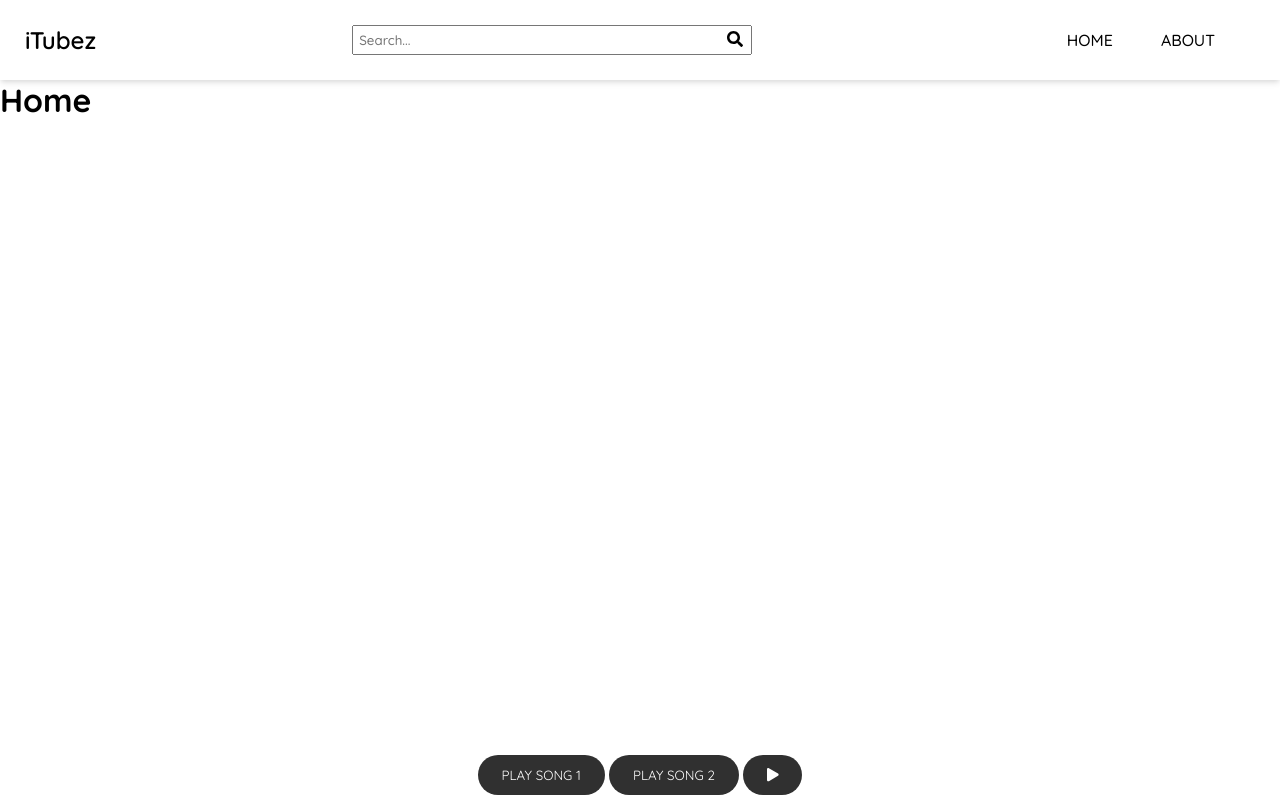
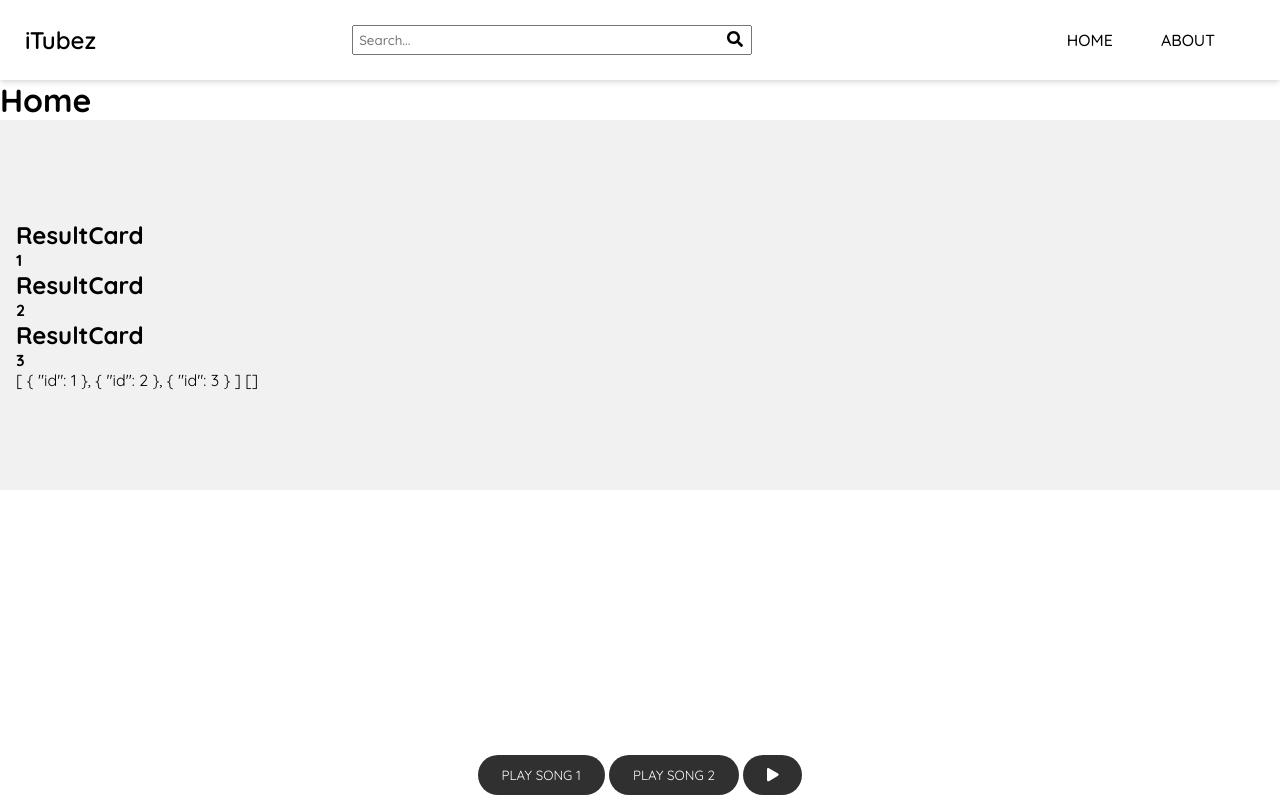
Before and after one commit to ClarenceLindh/i-tubez, a Vue app: page / in a window 1280 px wide. Built offline with nearby package versions, Linux system fonts and the light colour scheme.

Commit message:
ResultCardStarted

```diff
--- a/src/App.vue
+++ b/src/App.vue
@@ -108,4 +108,28 @@ button,
   background-color: rgba(128, 128, 128, 0.5) !important;
 }
 
+.result-card-wrap {
+  position: relative;
+  padding: 80px 16px;
+  background-color: #f1f1f1;
+  @media (min-width: 500px) {
+    padding: 100px 16px;
+  }
+
+  .result-cards {
+    display: grid;
+    gap: 32px;
+    grid-template-columns: 1fr;
+    @media (min-width: 500px) {
+      grid-template-columns: repeat(2, 1fr);
+    }
+    @media (min-width: 900px) {
+      grid-template-columns: repeat(3, 1fr);
+    }
+    @media (min-width: 1200px) {
+      grid-template-columns: repeat(4, 1fr);
+    }
+  }
+}
+
 </style>
--- a/src/components/ResultCard.vue
+++ b/src/components/ResultCard.vue
@@ -0,0 +1,24 @@
+<template>
+  <div class="result-card">
+    <h2>ResultCard</h2>
+    <div class="info">
+      <h4>{{ post.id }}</h4>
+    </div>
+  </div>
+</template>
+
+<script>
+export default {
+  name: "searchResults",
+  props: ["post"],
+
+  getResultList() {
+    return this.$store.state.getResultList;
+
+  },
+};
+</script>
+
+<style lang="scss" scoped>
+
+</style>
--- a/src/store/index.js
+++ b/src/store/index.js
@@ -10,6 +10,7 @@ export default new Vuex.Store({
    state: {
       resultList: [],
       searchPhrase: '',
+      samplePost: [{ id: 1 }, { id: 2 }, { id: 3 }]
 
    },
 
--- a/src/views/Home.vue
+++ b/src/views/Home.vue
@@ -1,32 +1,86 @@
 <template>
   <div>
     <h1>Home</h1>
-  <Player/>
-
-
+    <div class="result-card-wrap">
+      <div class="container">
+        <ResultCard
+          :post="result"
+          v-for="(result, index) in samplePost"
+          :key="index"
+        />
+        {{ samplePost }}
+        {{ resultList }}
+      </div>
+    </div>
+    <Player />
   </div>
 </template>
 
 <script>
-import Player from "../components/Player.vue"
-
+import Player from "../components/Player.vue";
+import ResultCard from "../components/ResultCard.vue";
 
 export default {
   name: "Home",
 
+  components: { Player, ResultCard },
 
-
- components: { Player,  },
+  data() {
+    return {};
+  },
 
   computed: {
     resultList() {
       return this.$store.state.resultList;
+    },
+    samplePost() {
+      return this.$store.state.samplePost;
+    },
+  },
+};
+</script>
+
+<style lang="scss" scoped>
+.result-card-wrap {
+  h3 {
+    font-weight: 300;
+    font-size: 28px;
+    margin-bottom: 32px;
   }
 }
 
+.updates {
+  .container {
+    padding: 100px 25px;
+    display: flex;
+    flex-direction: column;
+    align-items: center;
+    @media (min-width: 800px) {
+      padding: 125px 25px;
+      flex-direction: row;
     }
-</script>
 
-<style>
+    .router-button {
+      display: flex;
+      font-size: 14px;
+      text-decoration: none;
+      @media (min-width: 800px) {
+        margin-left: auto;
+      }
+    }
 
+    h2 {
+      font-weight: 800;
+      font-size: 32px;
+      max-width: 425px;
+      width: 100%;
+      text-align: center;
+      text-transform: uppercase;
+      @media (min-width: 800px) {
+        text-align: initial;
+        font-size: 40px;
+      }
+    }
+  }
+}
 </style>
```
Also changed, not shown: src/components/SearchResults.vue (deleted, +0 -24 lines). Lines whose indentation alone changed are shown as unchanged.
